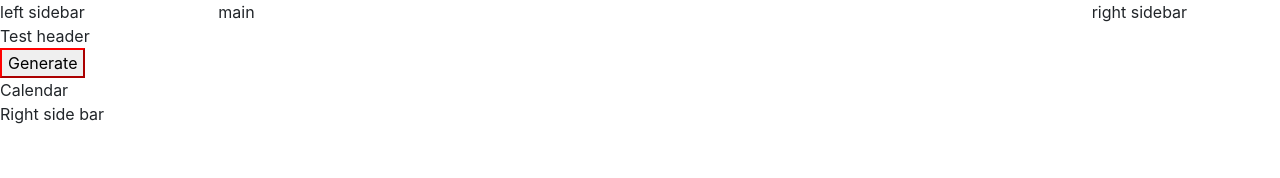
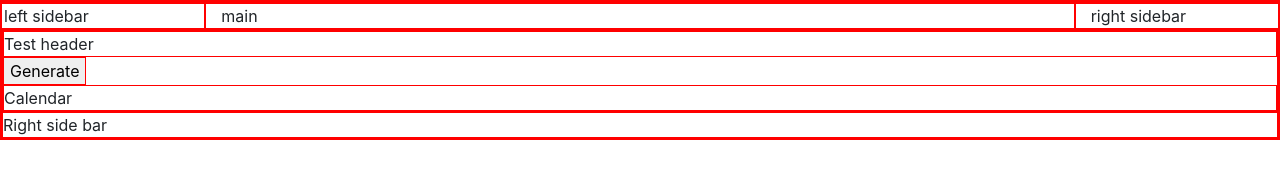
Before and after one commit to barclaydale/wod-schedule-mom, a plain HTML site: page index.html in a window 1280 px wide. Drawn offline with nearby package versions, Linux system fonts and the light colour scheme.

Commit message:
Update style.css

```diff
--- a/style.css
+++ b/style.css
@@ -1,9 +1,7 @@
 *, div {
-    border-color: red;
-    border-radius: 1px;
+    border: 1px solid red;
 }
 
 .row {
-    border-color: red;
-    border-radius: 1px;
+    border: 1px solid red;
 }
```
